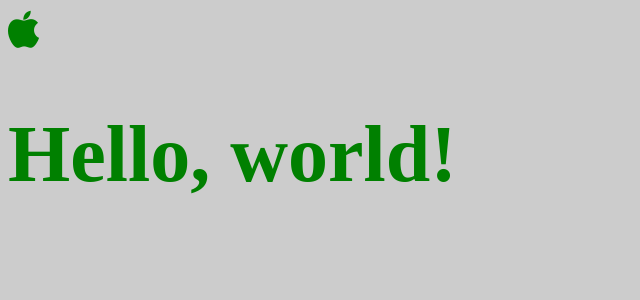
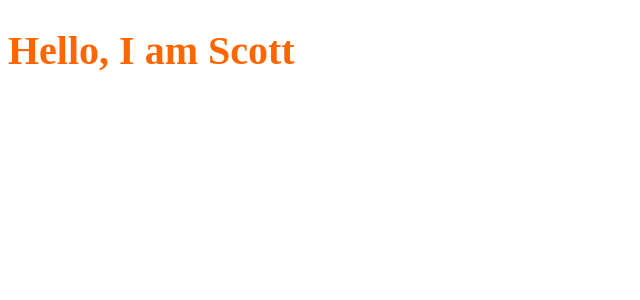
Before and after one commit to ScottXiong/React-tutorial, a React app: page / in a window 1280 px wide. Shown: the top 300 px of the page, without its empty margins (0-640 px from the left). Built offline with nearby package versions, Linux system fonts and the light colour scheme.

Commit message:
little change

```diff
--- a/src/app.jsx
+++ b/src/app.jsx
@@ -5,10 +5,26 @@ import 'font-awesome/css/font-awesome.min.css';
 import './index.css';
 import './index.scss';
 
+
+
+let name = "scott";
+let flag = false;
+let names = ['Timmy', 'John', 'Scott', 'Ivy', 'Judy']
+let jsx = <div>Good morning</div>
+
+function Componet() {
+    return <h1>I am {name}</h1>
+}
+
+class Es6Component extends React.Component {
+    constructor(props) {
+      super(props);
+     }
+    render(){
+        return <h1> Hello, I am {this.props.description}</h1>
+    }
+}
 ReactDOM.render(
-  <div>
-        <i className="fa fa-apple"></i>
-        <h1>Hello, world!</h1>
-  </div>,
-  document.getElementById('app')
+       <Es6Component description="Scott" />,
+    document.getElementById('app')
 );
--- a/src/index.css
+++ b/src/index.css
@@ -1,3 +1,3 @@
 #app{
-	color: green;
+	color: #f60;
 }
--- a/src/index.scss
+++ b/src/index.scss
@@ -1,6 +1,10 @@
 body{
-	background: #ccc;
+	background: #fff;
 	#app{
-	   font-size:40px;
+	   font-size:20px;
+	   .jsx{
+	   	  color:blue;
+	   	  font-size:18px;;
+	   }
 	}
 }
--- a/src/template/index.html
+++ b/src/template/index.html
@@ -8,7 +8,6 @@
 </head>
 <body>
 	<div id="app">
-		test
 	</div>
 </body>
 </html>
```
